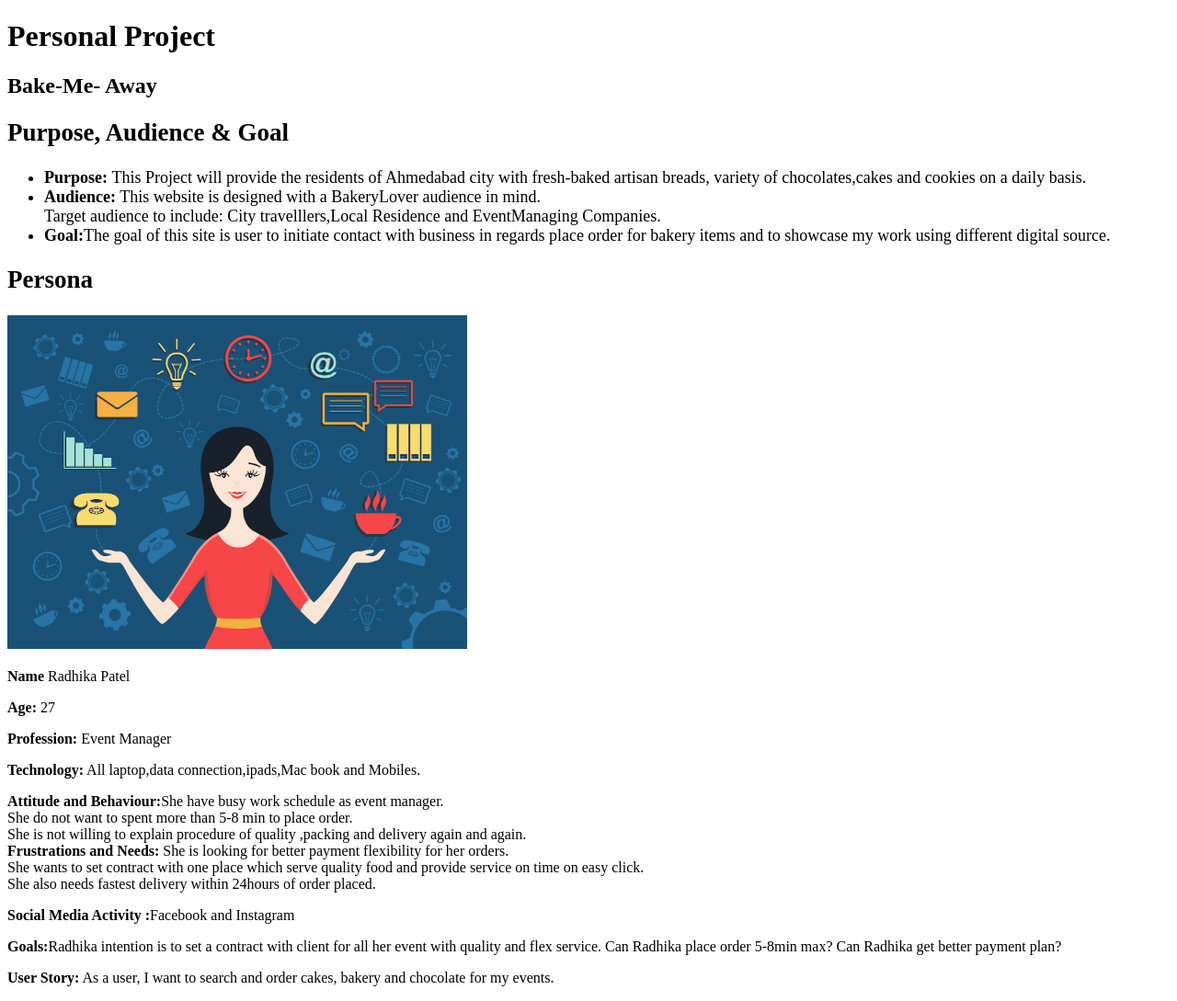
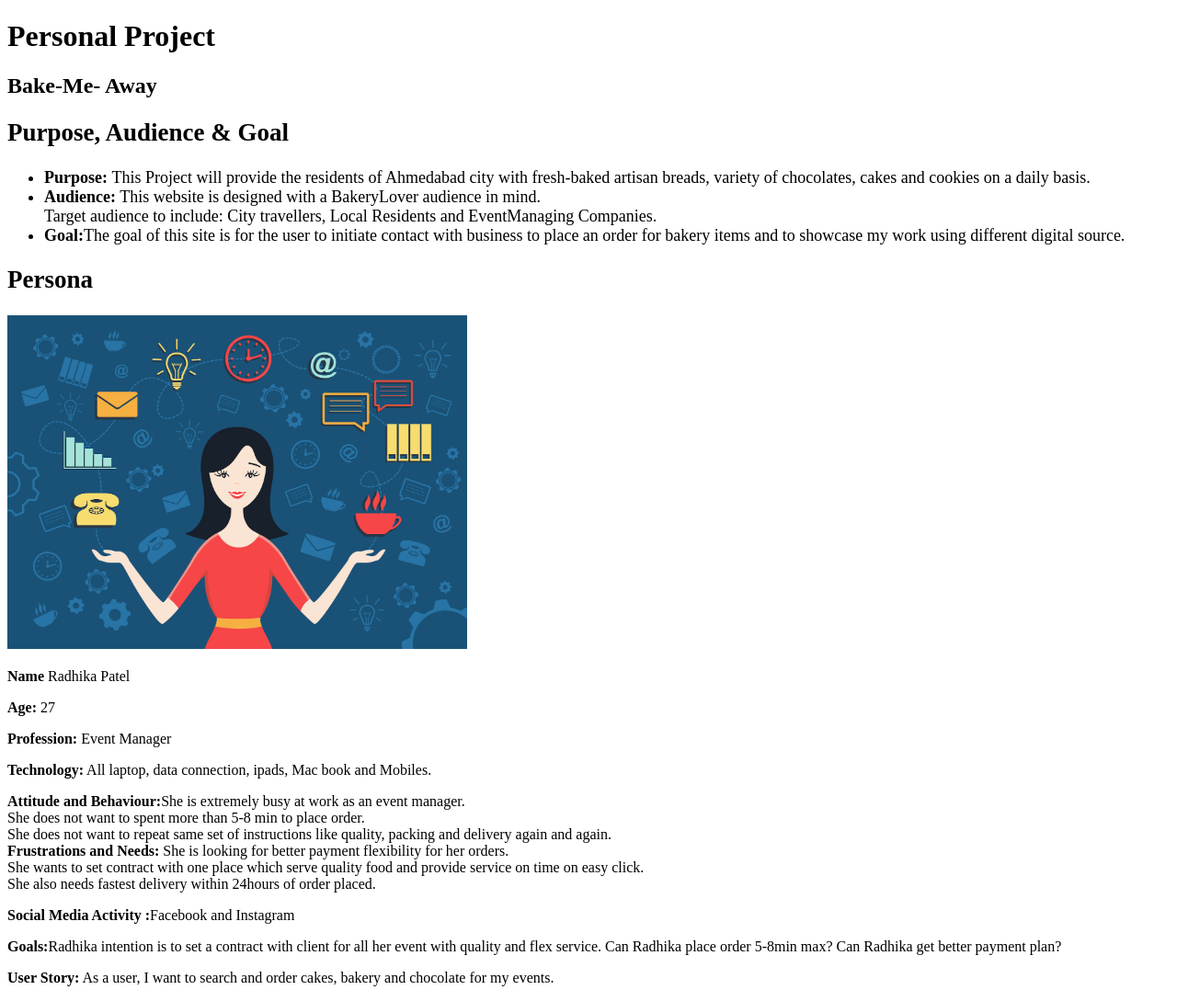
Before and after one commit to rhariyani/PWP-BAKE_ME_AWAY, a PHP site: page /Milestone-1.php in a window 1280 px wide. Shown: the whole page at 92% size. Run offline with PHP 8.4, Linux system fonts and the light colour scheme.

Commit message:
Milestone1 submission.

```diff
--- a/public_html/documentation/Milestone-1.php
+++ b/public_html/documentation/Milestone-1.php
@@ -12,9 +12,9 @@
 <div style="font-size: large">
 	<h2>Purpose, Audience & Goal</h2>
 	<ul>
-		<li><strong>Purpose: </strong>This Project will provide the residents of Ahmedabad city with fresh-baked artisan breads, variety of chocolates,cakes and cookies on a daily basis.
-		<li><strong>Audience:</strong> This website is designed with a BakeryLover audience in mind.<br>	Target audience to include: City travelllers,Local Residence and EventManaging Companies. </li>
-		<li><strong>Goal:</strong>The goal of this site is user to initiate contact with business in regards place order for bakery items
+		<li><strong>Purpose: </strong>This Project will provide the residents of Ahmedabad city with fresh-baked artisan breads, variety of chocolates, cakes and cookies on a daily basis.
+		<li><strong>Audience:</strong> This website is designed with a BakeryLover audience in mind.<br>	Target audience to include: City travellers, Local Residents and EventManaging Companies. </li>
+		<li><strong>Goal:</strong>The goal of this site is for the user to initiate contact with business to place an order for bakery items
 			 and to showcase my work using different digital source.
 		</li>
 	</ul>
@@ -22,17 +22,17 @@
 
 		<div style="font-size: large">
 			<h2>Persona</h2>
-<img width="500" src="agile-event-manager.jpg" alt="Image of manager"/>
+<img width="500" src="agile-event-manager.jpg">
 			</div>
 			<div>
 
 				<p><strong>Name</strong> Radhika Patel  </p>
 				<p><strong>Age: </strong>27</p>
 				<p><strong>Profession: </strong>Event Manager</p>
-				<p><strong>	Technology:</strong> All laptop,data connection,ipads,Mac book and Mobiles.</p>
-				<p><strong>Attitude and Behaviour:</strong>She have busy work schedule as event manager.<br>
-					She do not want to spent more than 5-8 min to place order.<br>
-					She is not willing to explain procedure of quality ,packing and delivery again and again. <br>
+				<p><strong>	Technology:</strong> All laptop, data connection, ipads, Mac book and Mobiles.</p>
+				<p><strong>Attitude and Behaviour:</strong>She is extremely busy at work as an event manager.<br>
+					She does not want to spent more than 5-8 min to place order.<br>
+					She does not want to repeat same set of instructions like quality, packing and delivery again and again. <br>
 				<strong>Frustrations and Needs:</strong> She is looking for better payment flexibility for her orders.<br>
 				She wants to set contract with one place which serve quality food and provide service on time on easy click.<br>
 				She also needs fastest delivery within 24hours of order placed.
```
